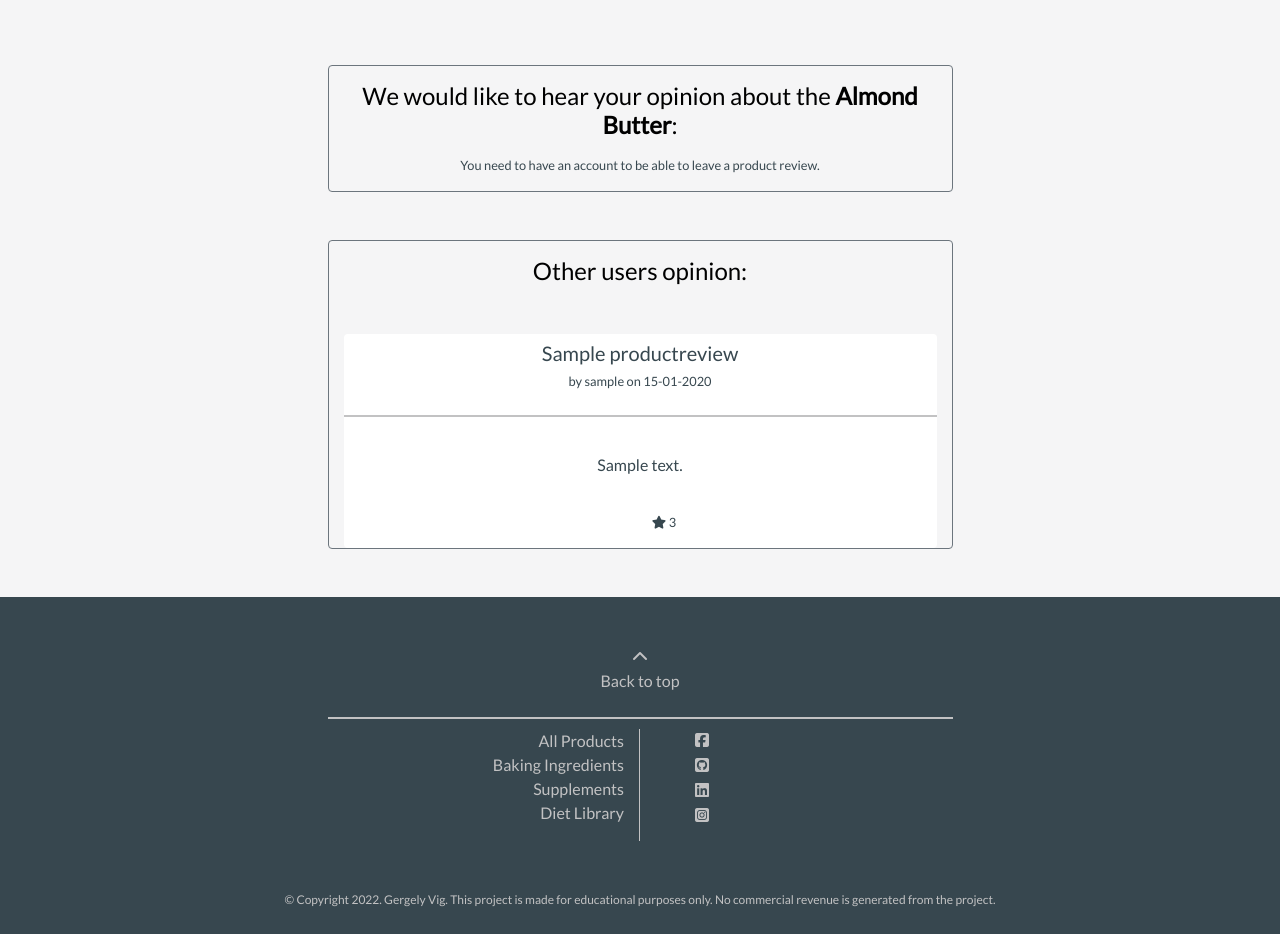
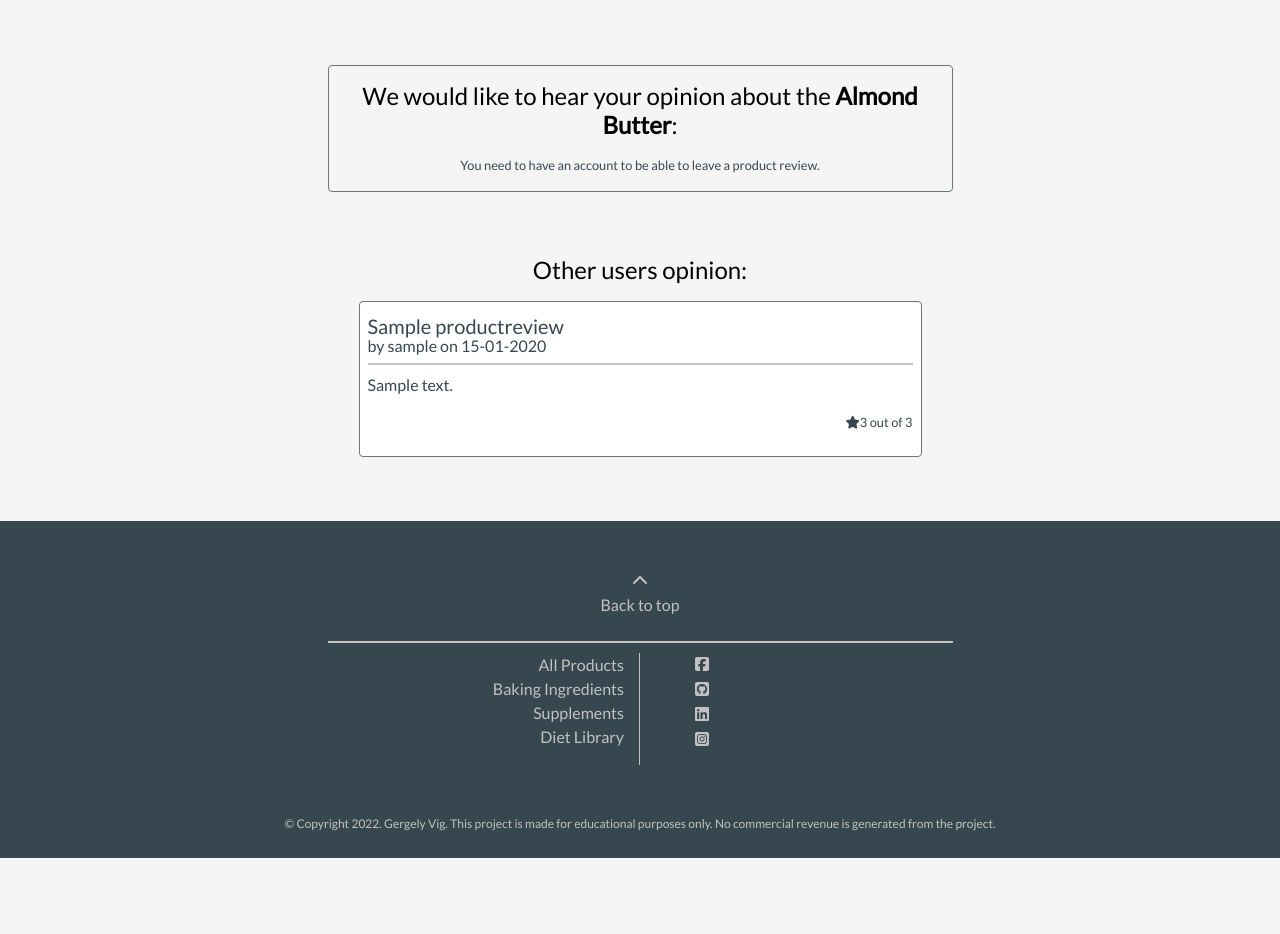
Before and after one commit to Code-Institute-Submissions/szomoru-MP4-DietPantry_MarResub, a Django app: page /products/1/ in a window 1280 px wide. Shown: the part 971-1905 px from the top of the page. After the commit the page ends 1829 px from the top, so only its background shows below. Run offline with Django 3.2, Linux system fonts and the light colour scheme; data comes from the database, SQL or seed files in the repository; tables that the repository leaves empty hold one stand-in row (values such as "Sample post"); some libraries are stand-ins or nearby versions.

Commit message:
product review field styling

```diff
--- a/products/templates/products/product_detail.html
+++ b/products/templates/products/product_detail.html
@@ -25,11 +25,11 @@
                     <div class="row justify-content-center">
                         <div class="image-container shadow-lg my-5">
                             {% if product.image %}
-                                <a href="{% url 'product_detail' product.id %}" target="_blank">
+                                <a href="{{ product.image.url }}" target="_blank">
                                     <img class="card-img-top img-fluid" src="{{ product.image.url }}" alt="{{ product.name }}">
                                 </a>
                                 {% else %}
-                                <a href="{% url 'product_detail' product.id %}">
+                                <a href="{{ MEDIA_URL }}noimage.png" target="_blank">
                                     <img class="card-img-top img-fluid" src="{{ MEDIA_URL }}noimage.png" alt="{{ product.name }}">
                                 </a>
                             {% endif %}
@@ -160,24 +160,22 @@
                 </div>
             </div>
             <div class="row align-start justify-content-center">
-                <div class="border border-secondary rounded col-12 col-md-10 col-lg-6 mt-5">
+                <div class="col-12 col-md-10 col-lg-6 mt-5">
                     <h4 class="text-black text-center mt-3">Other users opinion:</h4>
                     <!-- Showing all product reviews-->
                     {% for review in product.review.all %}
-                        <div class="card mt-5">
-                                <p class="card-head my-1 lead text-center">{{ review.title }}</p>
-                                <p class="small text-center">by {{ review.user }} on {{ review.date_added|date:"d-m-Y"}}</p>
-                                <hr class="hr-card-body mb-3">
-                                <p class="card-body">{{ review.content }}</p>
-                                <p class="small"><span class="text-left"><i class="ml-5 fas fa-star"></i> {{ review.rating }}</span> <span class="text-right"> </span></p>
-                            <!-- Edit Review Button-->
-                            {% if review.user == request.user or request.user.is_superuser %}
-                                <div class="card-title">
-                                    <a class="btn btn-info edit-btn" href="{% url 'edit_review' review.id %}#review">
-                                        Edit Review
-                                    </a>
-                                </div>
-                            {% endif %}
+                        <div class="card border border-secondary rounded m-3">
+                            <div class="card-body p-2">
+                                <h5 class="card-title my-1 text-left">{{ review.title }}</h5>
+                                <h6 class="card-subtitle text-left">by {{ review.user }} on {{ review.date_added|date:"d-m-Y"}}</h6>
+                                <hr class="my-2 w-100">
+                                <p class="card-text text-justify mt-2">{{ review.content }}</p>
+                                <p class="small text-right"><i class="ml-5 fas fa-star"></i>{{ review.rating }} out of 3</p>
+                                <!-- Edit Review Button-->
+                                {% if review.user == request.user or request.user.is_superuser %}
+                                    <a class="btn btn-sm btn-secondary" href="{% url 'edit_review' review.id %}#review">Edit Review</a>
+                                {% endif %}
+                            </div>
                         </div>
                     {% empty %}
                         <div class="text-center mt-5">
```
